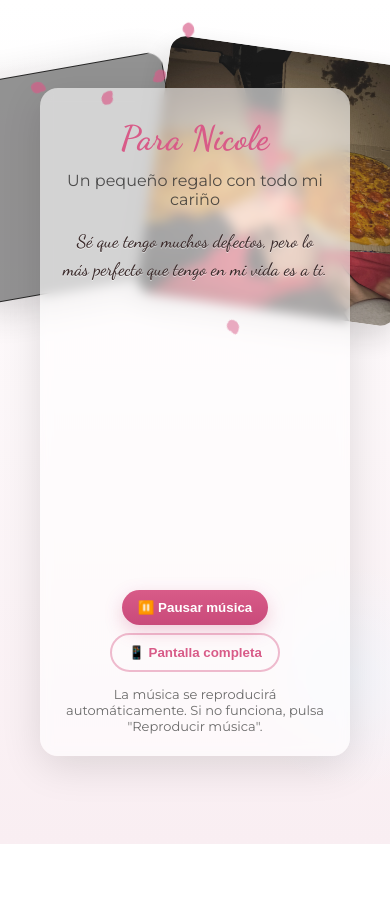
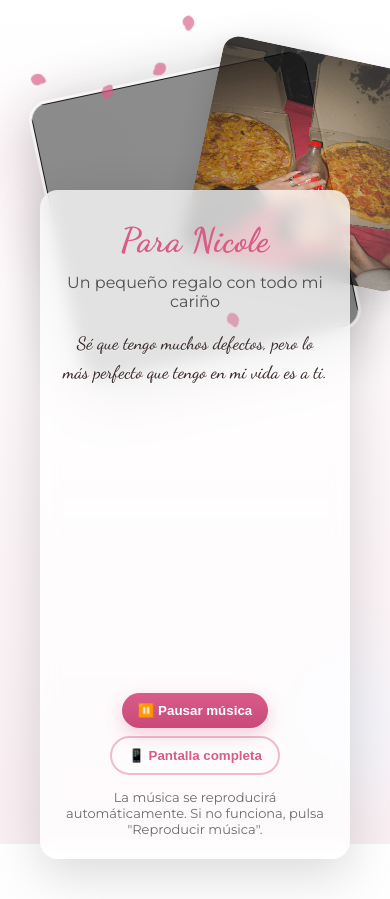
Before and after one commit to Dan0019812/Mensaje-20-septiembre, a plain HTML site: page index.html in a window 390 px wide. Before the commit the page ends 844 px from the top, so only its background shows below. Drawn offline with Linux system fonts and the light colour scheme.

Commit message:
Update index.html

```diff
--- a/index.html
+++ b/index.html
@@ -30,43 +30,47 @@
                 radial-gradient(circle at 90% 80%, rgba(240,248,255,0.6), transparent 15%);
     z-index:0;
   }
-  /* left pizza stylized */
+  /* left pizza stylized - more centered and prominent */
   .pizza-canvas{
     position:absolute;
-    left:4%;
-    top:10%;
-    width:360px;height:360px;
-    filter: drop-shadow(0 8px 20px rgba(0,0,0,0.2));
+    left:50%;
+    top:15%;
+    width:400px;height:400px;
+    filter: drop-shadow(0 12px 30px rgba(0,0,0,0.3));
+    border-radius:20px;
+    overflow:hidden;
+    transform: translateX(-50%) rotate(-8deg);
+    opacity:0.95;
+    z-index:1;
+    border: 3px solid rgba(255, 255, 255, 0.6);
+  }
+  /* right illustration - adjusted position */
+  .couple-img{
+    position:absolute;
+    right:8%;
+    top:12%;
+    width:380px;height:380px;
     border-radius:16px;
     overflow:hidden;
-    transform: rotate(-6deg);
-    opacity:0.9;
+    transform: rotate(6deg);
+    opacity:0.85;
+    box-shadow:0 12px 30px rgba(0,0,0,0.15);
+    z-index:1;
   }
-  /* right illustration */
-  .couple-img{
-    position:absolute;
-    right:6%;
-    top:8%;
-    width:420px;height:420px;
-    border-radius:16px;
-    overflow:hidden;
-    transform: rotate(4deg);
-    opacity:0.95;
-    box-shadow:0 12px 30px rgba(0,0,0,0.15);
-  }
-  /* soft frame */
+  /* soft frame - adjusted to work with centered image */
   .frame{
     position:relative;
     z-index:2;
     width:100%;
     max-width:960px;
-    background: rgba(255,255,255,0.6);
+    background: rgba(255,255,255,0.75);
     border-radius:18px;
     padding:36px;
+    margin-top:200px;
     box-sizing:border-box;
     text-align:center;
-    backdrop-filter: blur(6px) saturate(120%);
-    box-shadow: 0 10px 40px rgba(0,0,0,0.12);
+    backdrop-filter: blur(8px) saturate(130%);
+    box-shadow: 0 15px 50px rgba(0,0,0,0.15);
   }
   h1{
     font-family: 'Dancing Script', cursive;
@@ -160,9 +164,15 @@
 
   /* responsive */
   @media (max-width:900px){
-    .pizza-canvas{width:220px;height:220px;left:-10%;top:8%;transform:rotate(-10deg);opacity:0.85;}
-    .couple-img{width:260px;height:260px;right:-6%;top:6%;transform:rotate(8deg);opacity:0.9;}
-    .frame{padding:22px;}
+    .pizza-canvas{
+      width:280px;height:280px;
+      left:50%;
+      top:8%;
+      transform: translateX(-50%) rotate(-12deg);
+      opacity:0.9;
+    }
+    .couple-img{width:220px;height:220px;right:-8%;top:6%;transform:rotate(12deg);opacity:0.8;}
+    .frame{padding:22px;margin-top:150px;}
     h1{font-size:34px;}
     .para{font-size:18px;}
     .controls{flex-direction:column;gap:8px;}
```
